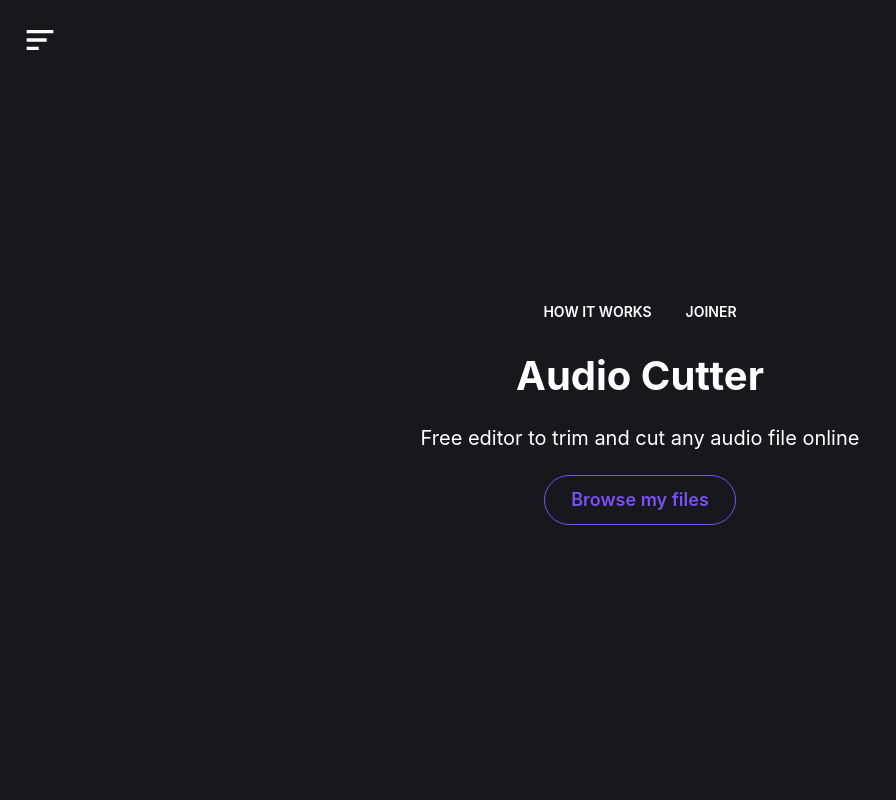
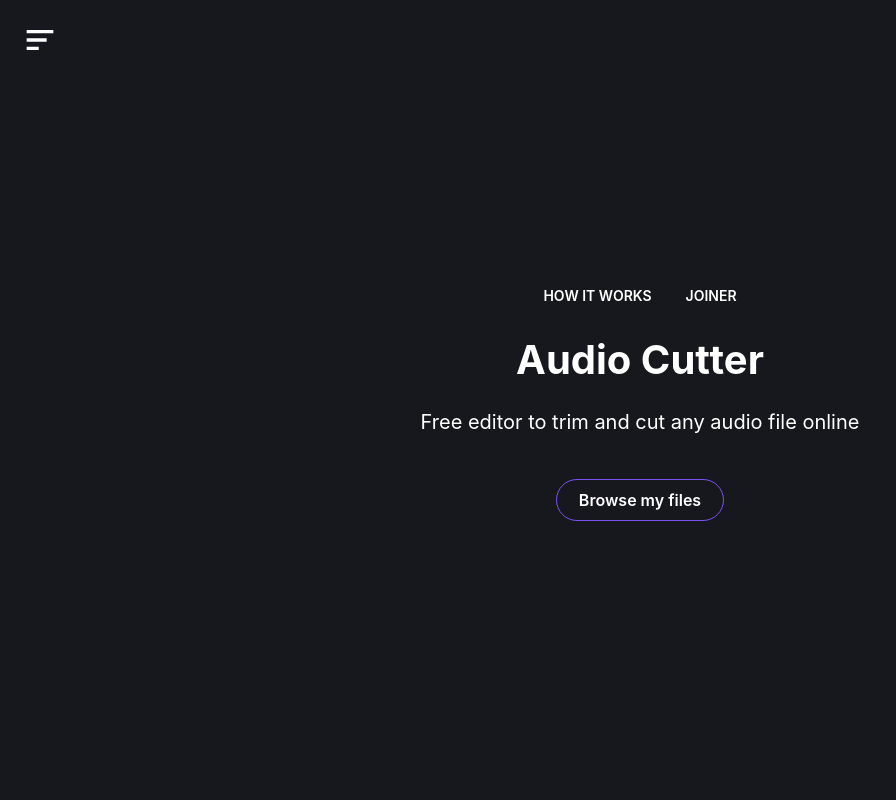
Before and after one commit to yashasvisxena/videodubberai, a Next.js app: page / in a window 1280 px wide. Shown: the top 800 px of the page, without its empty margins (0-896 px from the left). Built offline with nearby package versions, Linux system fonts and the light colour scheme.

Commit message:
old file

```diff
--- a/src/app/components/File.tsx
+++ b/src/app/components/File.tsx
@@ -1,64 +1,63 @@
 "use client";
-import { useState, useRef } from 'react';
-import { useRouter } from 'next/navigation';
-import { Button } from '@mantine/core';
+import { useState } from "react";
+import { FileButton, Button, Group, Text } from "@mantine/core";
+export default function File() {
+  const [file, setFile] = useState<File | null>(null);
+  const [error, setError] = useState<string | null>(null);
+  const [isSuccess, setIsSuccess] = useState(false);
 
-export default function File() {
-  const [error, setError] = useState<string | null>(null);
-  const fileInputRef = useRef<HTMLInputElement>(null);
-  const router = useRouter();
+  const handleFileChange = (selectedFile: File | null) => {
+    if (selectedFile) {
+      const isValid =
+        selectedFile.type === "audio/mp3" || selectedFile.type === "audio/wav";
 
-  const handleFileChange = (event: React.ChangeEvent<HTMLInputElement>) => {
-    const file = event.target.files?.[0];
-
-    if (file) {
-      if (file.type.startsWith('audio/')) {
-        // Create an object URL for the file
-        const fileUrl = URL.createObjectURL(file);
-
-        // Store file info in sessionStorage
-        sessionStorage.setItem('audioFile', JSON.stringify({
-          name: file.name,
-          url: fileUrl,
-          type: file.type
-        }));
-
-        // Trigger re-render and redirect to editor page
-        router.refresh();  // Refresh the current page to render Editor
+      if (!isValid) {
+        setError("Invalid file type. Please upload the correct audio file.");
+        setFile(null);
+        setIsSuccess(false);
       } else {
-        setError("Please select a valid audio file (MP3, WAV, etc.)");
+        setError(null);
+        setFile(selectedFile);
+        setIsSuccess(true);
       }
     }
   };
 
   return (
-    <div>
-      <input
-        type="file"
-        accept="audio/*"
-        onChange={handleFileChange}
-        ref={fileInputRef}
-        style={{ display: 'none' }}
-      />
+    <div style={{ position: "relative" }}>
+      <Group justify="center" style={{ padding: "20px 0" }}>
+        <FileButton onChange={handleFileChange} accept="audio/mp3,audio/wav">
+          {(props) => (
             <Button
-        onClick={() => fileInputRef.current?.click()}
+              {...props}
               variant="outline"
+              className="text-primary"
               color="violet"
-        size="lg"
+              size="md"
               radius="xl"
             >
-        Browse my files
+              {isSuccess ? "File Ready - Change File?" : "Browse my files"}
             </Button>
+          )}
+        </FileButton>
+      </Group>
+
+      {/* Show error if invalid file type is selected */}
       {error && (
-        <div style={{
+        <div
+          style={{
             width: "100%",
-          position: 'fixed',
+            position: "fixed",
             bottom: 0,
+            right: "50%",
+            left: 0,
             padding: "20px",
             textAlign: "center",
-          backgroundColor: '#1A1B1E'
-        }}>
-          <span style={{ color: 'red' }}>{error}</span>
+            backgroundColor: "var(--mantine-color-primary-0)",
+          }}
+          className="bg-primary"
+        >
+          <Text c="red">{error}</Text>
         </div>
       )}
     </div>
```
Lines whose indentation alone changed are shown as unchanged.
